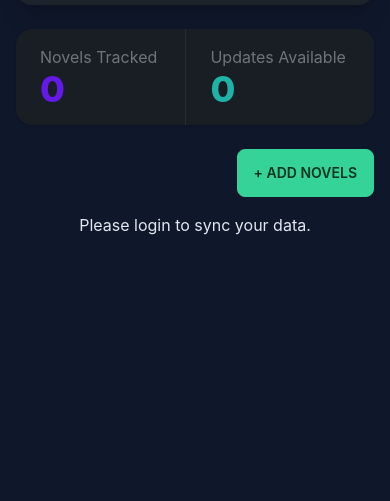
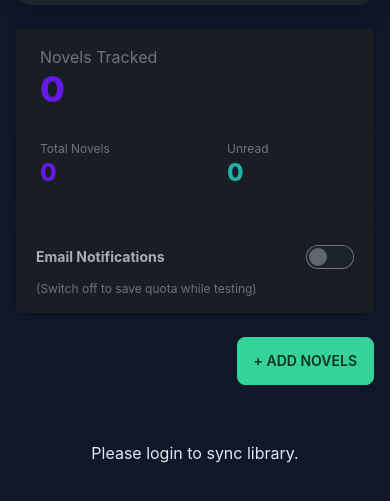
Before and after one commit to jeelpatel50/Novel_Tracker, a plain HTML site: page index.html in a window 390 px wide. Shown: the part 75-576 px from the top of the page. Drawn offline with nearby package versions, Linux system fonts and the light colour scheme; no server answers.

Commit message:
Fix HTML encoding issues and update email settings

```diff
--- a/index.html
+++ b/index.html
@@ -32,15 +32,33 @@
 
     <div class="container mx-auto max-w-4xl">
 
-        <div class="stats shadow w-full mb-6 bg-base-200">
+        <div class="s shadow w-full mb-6 bg-base-200">
             <div class="stat">
                 <div class="stat-title">Novels Tracked</div>
                 <div class="stat-value text-primary" id="totalNovels">0</div>
             </div>
-            <div class="stat">
-                <div class="stat-title">Updates Available</div>
-                <div class="stat-value text-accent" id="updatesAvailable">0</div>
-            </div>
+            <div class="flex flex-col gap-4 mb-6">
+    <div class="grid grid-cols-2 gap-4">
+        <div class="stat bg-base-200 rounded-xl shadow">
+            <div class="stat-title text-xs">Total Novels</div>
+            <div class="stat-value text-primary text-2xl" id="totalNovels">0</div>
+        </div>
+        <div class="stat bg-base-200 rounded-xl shadow">
+            <div class="stat-title text-xs">Unread</div>
+            <div class="stat-value text-accent text-2xl" id="updatesAvailable">0</div>
+        </div>
+    </div>
+
+    <div class="form-control bg-base-200 p-4 rounded-xl shadow">
+        <label class="cursor-pointer label">
+            <span class="label-text font-bold">Email Notifications</span>
+            <input type="checkbox" id="emailToggle" class="toggle toggle-success" onchange="toggleEmail(this.checked)" />
+        </label>
+        <div class="text-xs text-gray-500 mt-1 pl-1" id="emailStatusText">
+            (Switch off to save quota while testing)
+        </div>
+    </div>
+</div>
         </div>
 
         <div class="flex justify-end mb-4">
@@ -248,6 +266,46 @@
                 await db.collection('users').doc(currentUser.uid).collection('novels').doc(docId).delete();
             }
         }
+// --- 5. EMAIL TOGGLE LOGIC ---
+function loadEmailSetting() {
+    db.collection('users').doc(currentUser.uid).get().then((doc) => {
+        if (doc.exists) {
+            const paused = doc.data().notificationsPaused || false;
+            document.getElementById('emailToggle').checked = !paused; // If paused=true, checked=false
+            updateStatusText(!paused);
+        }
+    });
+}
+
+function toggleEmail(isChecked) {
+    const isPaused = !isChecked; // Checked means "On", so Paused is False
+    db.collection('users').doc(currentUser.uid).set({
+        notificationsPaused: isPaused
+    }, { merge: true });
+    updateStatusText(isChecked);
+}
+
+function updateStatusText(isOn) {
+    const text = document.getElementById('emailStatusText');
+    if (isOn) text.innerText = "You will receive emails for new chapters.";
+    else text.innerText = "Emails are PAUSED. Tracker will still update counts.";
+}
+
+// UPDATE AUTH LISTENER TO LOAD SETTINGS
+auth.onAuthStateChanged((user) => {
+    if (user) {
+        currentUser = user;
+        document.getElementById('loginBtn').classList.add('hidden');
+        document.getElementById('userInfo').classList.remove('hidden');
+        document.getElementById('userImg').src = user.photoURL;
+        loadNovels();
+        loadEmailSetting(); // <--- ADD THIS LINE
+    } else {
+        document.getElementById('novelList').innerHTML = `<div class="text-center p-10">Please login to sync library.</div>`;
+    }
+});
+
     </script>
 </body>
+
 </html>
```
